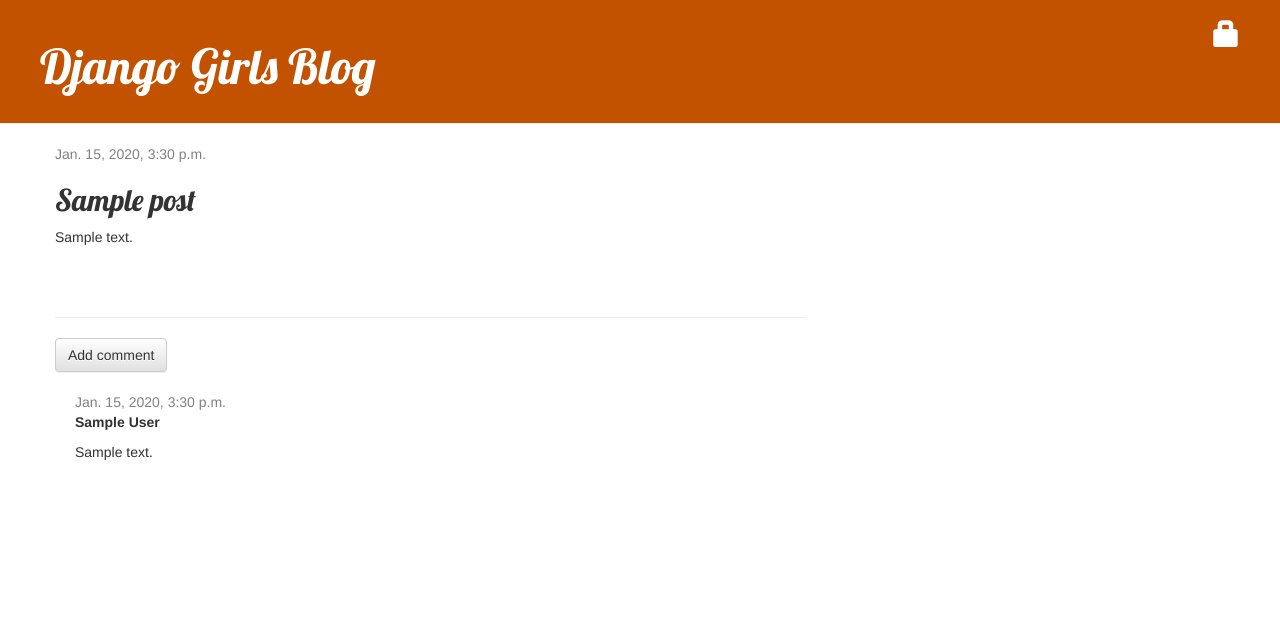
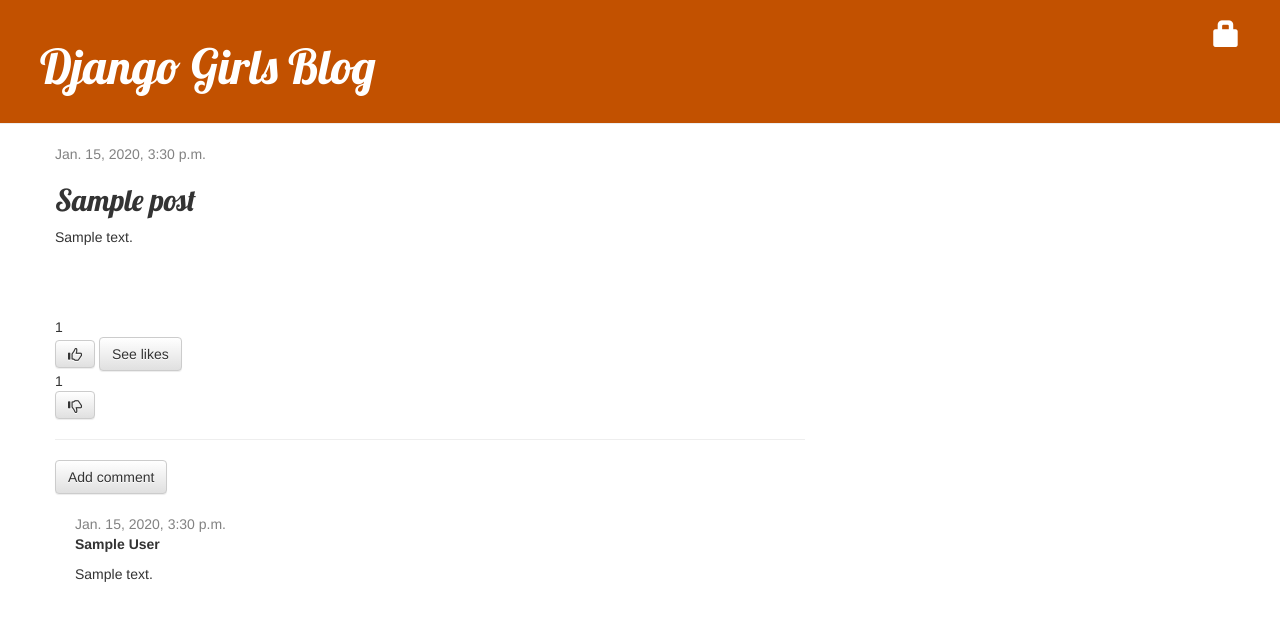
Before and after one commit to vansha10/my-first-blog, a Django app: page /post/1/ in a window 1280 px wide. Shown: the top 621 px of the page. Run offline with Django 3.2, Linux system fonts and the light colour scheme; tables that the repository leaves empty hold one stand-in row (values such as "Sample post"); some libraries are stand-ins or nearby versions.

Commit message:
Added likes and dislikes

```diff
--- a/blog/models.py
+++ b/blog/models.py
@@ -9,6 +9,10 @@
     text = models.TextField()
     created_date = models.DateTimeField(default=timezone.now)
     published_date = models.DateTimeField(blank=True, null=True)
+    likes = models.IntegerField(default=0)
+    dislikes = models.IntegerField(default=0)
+    likers = models.ManyToManyField(settings.AUTH_USER_MODEL, related_name='likers')
+    dislikers = models.ManyToManyField(settings.AUTH_USER_MODEL, related_name='dislikers')
 
     def publish(self):
         self.published_date = timezone.now()
@@ -19,6 +23,27 @@
 
     def approved_comments(self):
         return self.comments.filter(approved_comment=True)
+
+    def add_like(self, request):
+        if (self.likers.all().filter(id=request.user.id).exists()):
+            # already liked
+            self.likes -= 1
+            self.likers.remove(request.user)
+            self.save()
+        else:
+            self.likes += 1
+            self.likers.add(request.user)
+            self.save()
+    def add_dislike(self, request):
+        if (self.dislikers.all().filter(id=request.user.id).exists()):
+            self.dislikes -= 1
+            self.dislikers.remove(request.user)
+            self.save()
+        else:
+            self.dislikes += 1
+            self.dislikers.add(request.user)
+            self.save()
+
 
 class Comment(models.Model):
     post = models.ForeignKey('blog.Post', on_delete=models.CASCADE, related_name='comments')
--- a/blog/templates/blog/post_detail.html
+++ b/blog/templates/blog/post_detail.html
@@ -15,6 +15,17 @@
         {% endif %}
         <h2>{{ post.title }}</h2>
         <p>{{ post.text|linebreaksbr }}</p>
+    </div>
+    <div class='likes_panel'>
+        <div class='likes'>
+            {{post.likes}}
+        </div>
+        <a class="btn btn-default" href="{% url 'add_like_to_post' pk=post.pk %}"><span class="	glyphicon glyphicon-thumbs-up"></a>
+        <a class="btn btn-default" href="{% url 'see_likes' pk=post.pk %}">See likes</a>
+        <div class="dislikes">
+            {{post.dislikes}}
+        </div>
+        <a class="btn btn-default" href="{% url 'add_dislike_to_post' pk=post.pk %}"><span class="	glyphicon glyphicon-thumbs-down"></a>
     </div>
     <hr>
     <a class="btn btn-default" href="{% url 'add_comment_to_post' pk=post.pk %}">Add comment</a>
--- a/blog/urls.py
+++ b/blog/urls.py
@@ -12,4 +12,7 @@
     path('post/<int:pk>/comment/', views.add_comment_to_post, name='add_comment_to_post'),
     path('comment/<int:pk>/approve/', views.comment_approve, name='comment_approve'),
     path('comment/<int:pk>/remove/', views.comment_remove, name='comment_remove'),
+    path('post/<int:pk>/add_like_to_post', views.add_like, name="add_like_to_post"),
+    path('post/<int:pk>/add_dislike_to_post', views.add_dislike, name="add_dislike_to_post"),
+    path('post/<int:pk>/see_likes', views.see_likes, name="see_likes"),
 ]
--- a/blog/views.py
+++ b/blog/views.py
@@ -83,3 +83,17 @@
     comment = get_object_or_404(Comment, pk=pk)
     comment.delete()
     return redirect('post_detail', pk=comment.post.pk)
+
+def add_like(request, pk):
+    post = get_object_or_404(Post, pk=pk)
+    post.add_like(request)
+    return redirect('post_detail', pk=pk)
+
+def add_dislike(request, pk):
+    post = get_object_or_404(Post, pk=pk)
+    post.add_dislike(request)
+    return redirect('post_detail', pk=pk)
+
+def see_likes(request, pk):
+    post = get_object_or_404(Post, pk=pk)
+    return render(request, 'blog/see_likes.html', {'likers': post.likers})
```
Also changed, not shown: blog/templates/blog/see_likes.html (added, +11 -0 lines), blog/migrations/0003_auto_20200412_1730.py (added), blog/migrations/0004_auto_20200412_1759.py (added).
